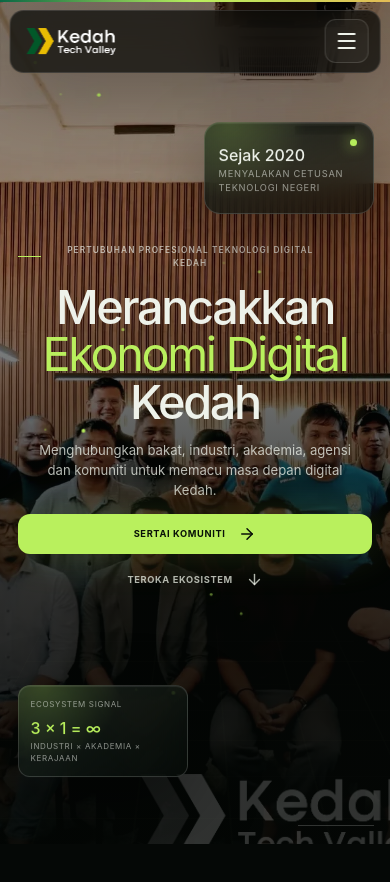
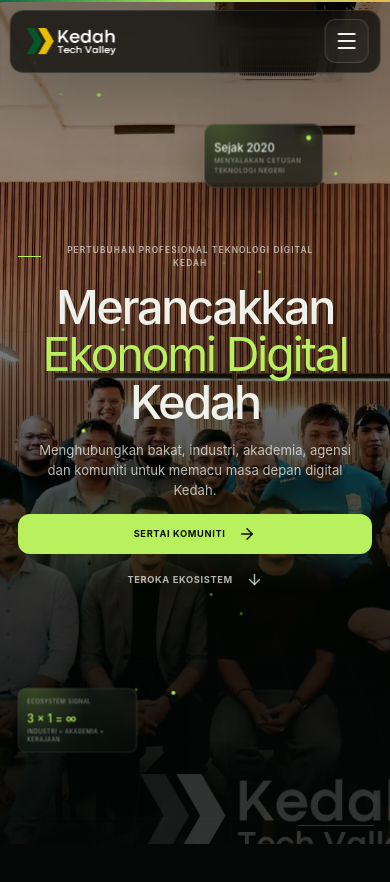
Before and after one commit to taufec/kedah-digital, a Next.js app: page / in a window 390 px wide. Shown: the top 882 px of the page. Built offline with nearby package versions, Linux system fonts and the light colour scheme.

Commit message:
Changes
Co-authored-by: taufec <152962399+taufec@users.noreply.github.com>

```diff
--- a/app/globals.css
+++ b/app/globals.css
@@ -2253,16 +2253,17 @@ em {
   .metric-position--one {
     top: 15%;
     right: 1rem;
-    transform: scale(0.7);
-    transform-origin: top right;
   }
 
   .metric-position--three {
     right: auto;
     bottom: 3.5rem;
     left: 1.1rem;
+  }
+
+  .metric-card-mobile-scale {
     transform: scale(0.7);
-    transform-origin: bottom left;
+    transform-origin: top left;
   }
 
   .metric-position--three .metric-card--wide {
```
